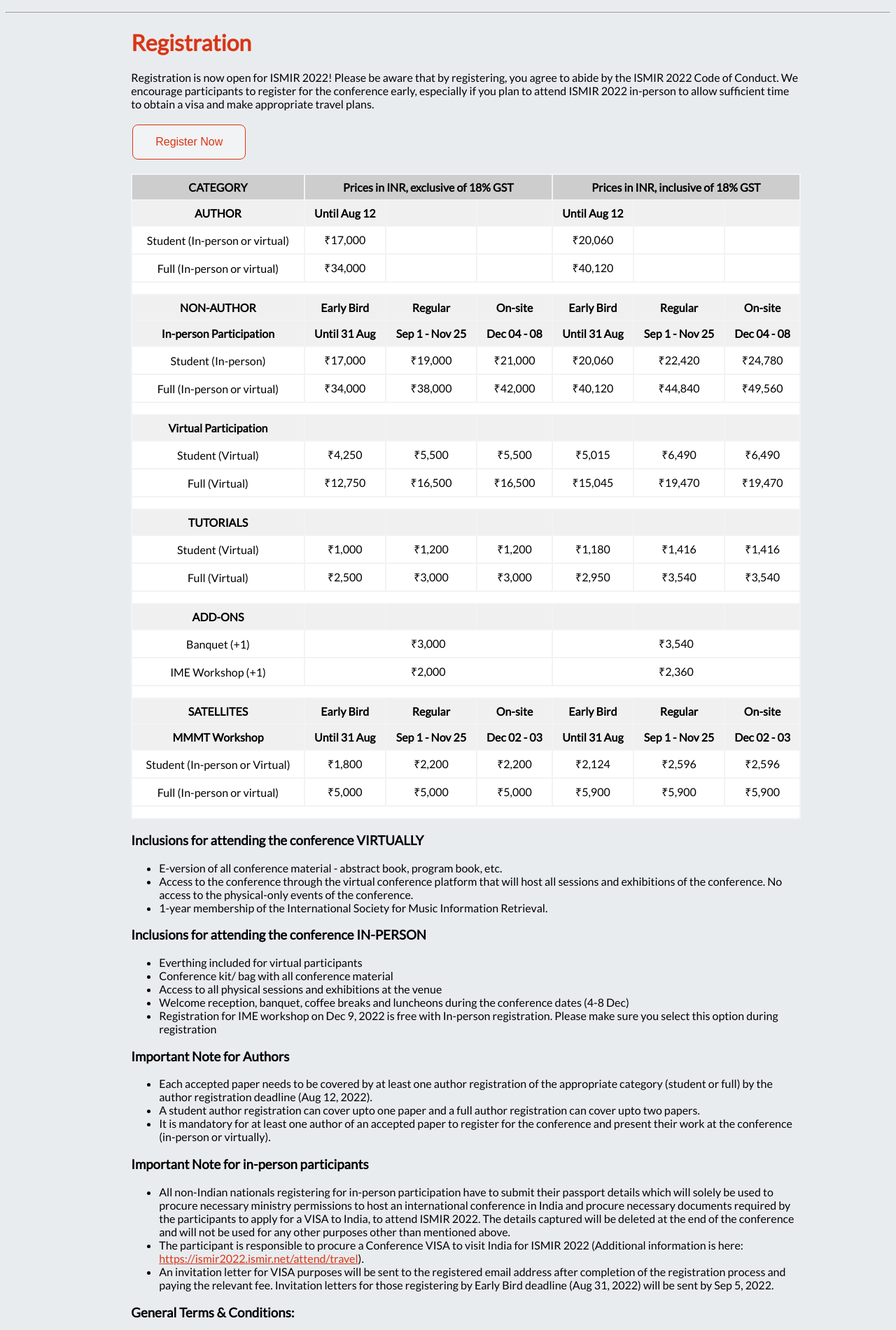
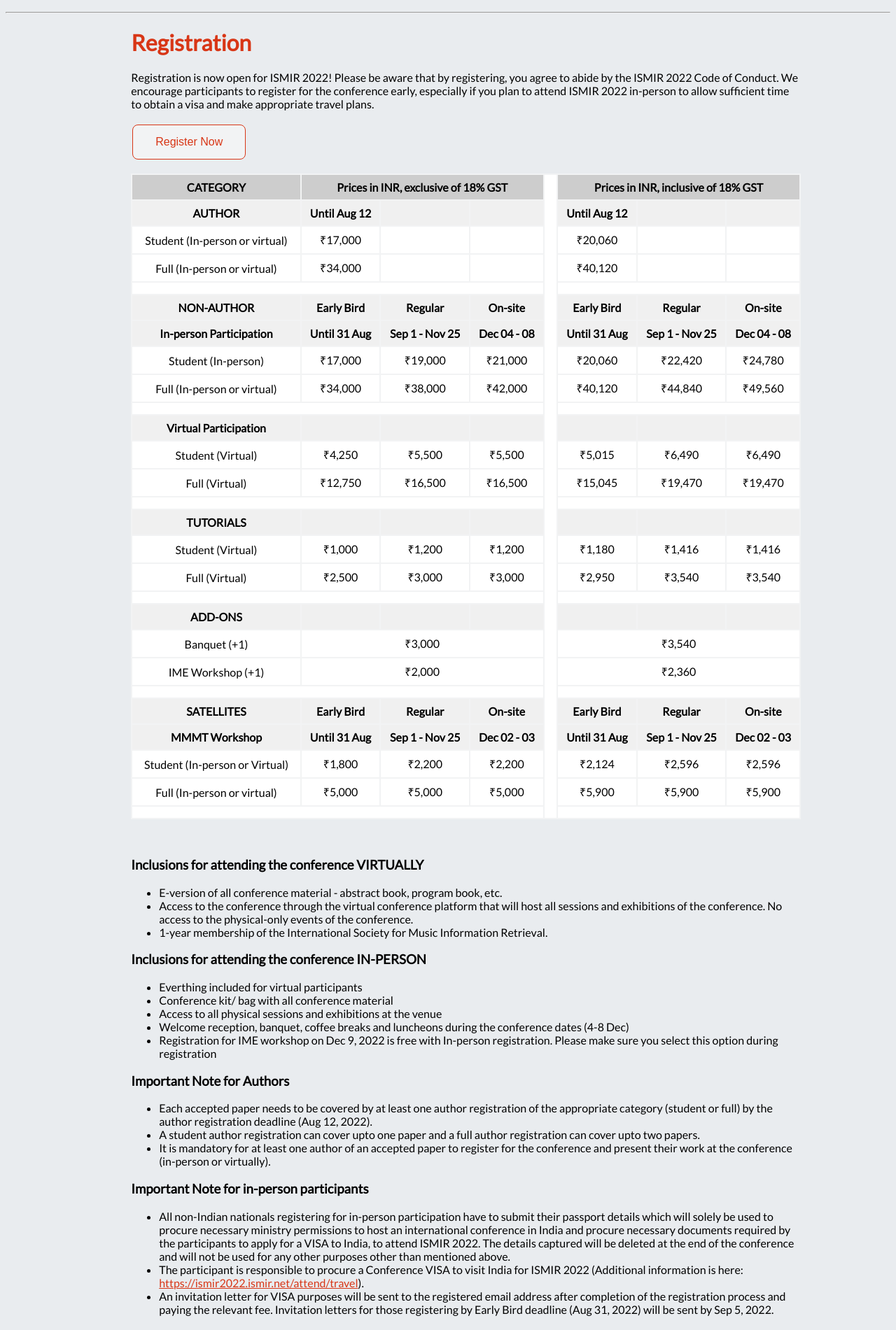
Before and after one commit to ismir2022/ismir2022.github.io, a Jekyll site: the page built from attend/registration_staging.md, in a window 1280 px wide. Shown: the part 520-2421 px from the top of the page at 70% size. Built offline with Jekyll 4.4.1, drawn with Linux system fonts in a browser that asks for light colours; nearby versions of some CDN libraries.

Commit message:
reg staging page with differentiating vertical bar

```diff
--- a/attend/registration_staging.md
+++ b/attend/registration_staging.md
@@ -14,6 +14,7 @@
   <tr class="reg">
     <th class="reg1">CATEGORY</th>
     <th class="reg1" colspan="3">Prices in INR, exclusive of 18% GST</th>
+    <td class="reg" rowspan="27"></td>
     <th class="reg1" colspan="3">Prices in INR, inclusive of 18% GST</th>
   </tr>
   <tr class="reg">
@@ -44,7 +45,7 @@
     <td class="reg"></td>
   </tr>
   <tr>
-  	<td class="reg" colspan="7"> </td>
+  	<td class="reg" colspan="8"> </td>
   </tr>
   <tr class="reg">
   	<th class="reg">NON-AUTHOR</th>
@@ -83,7 +84,7 @@
     <td class="reg">&#8377;49,560</td>
   </tr>
   <tr>
-  	<td class="reg" colspan="7"> </td>
+  	<td class="reg" colspan="8"> </td>
   </tr>
   <tr class="reg">
   	<th class="reg">Virtual Participation</th>
@@ -113,7 +114,7 @@
     <td class="reg">&#8377;19,470</td>
   </tr>
   <tr>
-  	<td class="reg" colspan="7"> </td>
+  	<td class="reg" colspan="8"> </td>
   </tr>
   <tr class="reg">
   	<th class="reg">TUTORIALS</th>
@@ -143,7 +144,7 @@
     <td class="reg">&#8377;3,540</td>
   </tr>
   <tr>
-  	<td class="reg" colspan="7"> </td>
+  	<td class="reg" colspan="8"> </td>
   </tr>
   <tr class="reg">
   	<th class="reg">ADD-ONS</th>
@@ -165,7 +166,7 @@
     <td class="reg" colspan="3">&#8377;2,360</td>
   </tr>
   <tr>
-  	<td class="reg" colspan="7"> </td>
+  	<td class="reg" colspan="8"> </td>
   </tr>
   <tr class="reg">
   	<th class="reg">SATELLITES</th>
@@ -204,9 +205,11 @@
     <td class="reg">&#8377;5,900</td>
   </tr>
   <tr>
-  	<td class="reg" colspan="7"> </td>
+  	<td class="reg" colspan="8"> </td>
   </tr>
 </table>
+
+<br>
 
 ### Inclusions for attending the conference VIRTUALLY
 * E-version of all conference material - abstract book, program book, etc.
```
